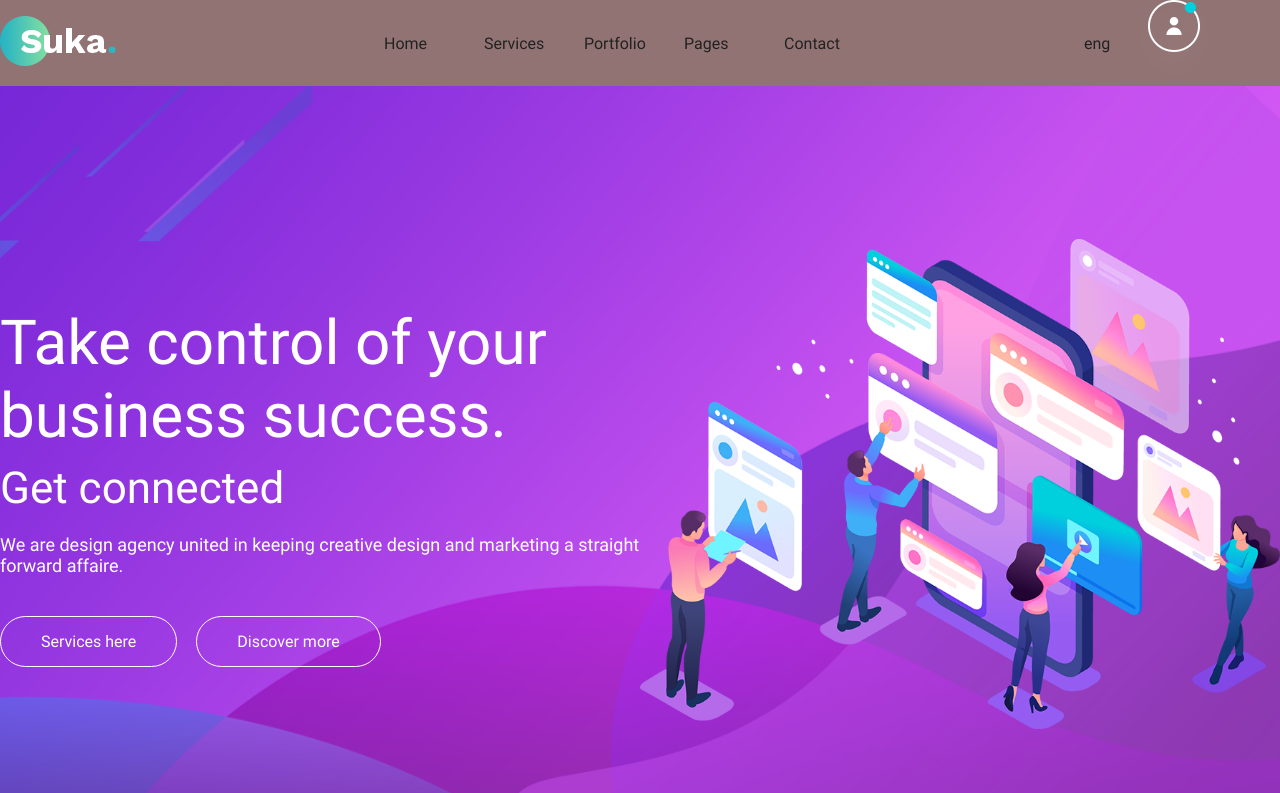
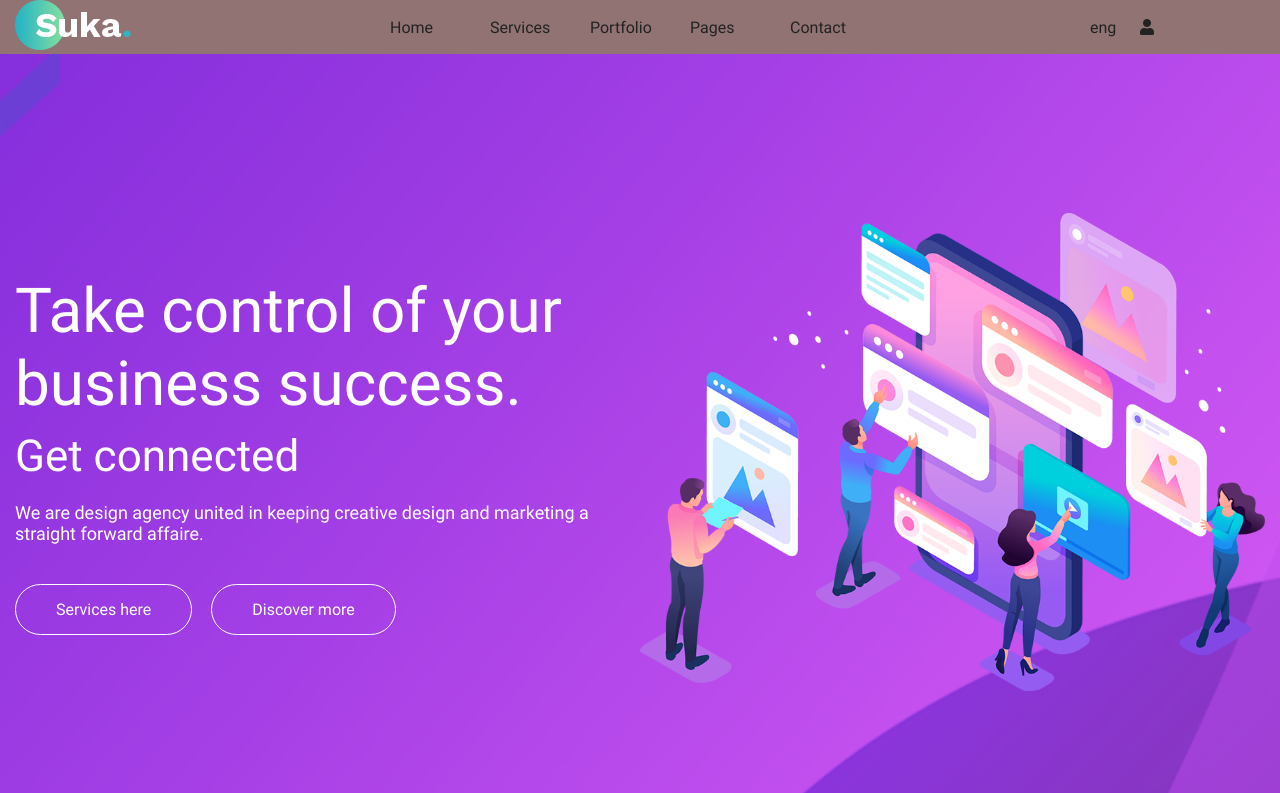
Before and after one commit to 4EPSI/suka, a website: page app/index.html in a window 1280 px wide. Shown: the top 793 px of the page. Drawn offline with Linux system fonts and the light colour scheme.

Commit message:
header  menu

```diff
--- a/app/index.html
+++ b/app/index.html
@@ -37,9 +37,15 @@
 				<a href="#">Portfolio</a>
 				<a href="#">Pages</a>
 				<a href="#">Contact</a>
+
+
+
 				<div>eng</div>
+
+
+
 				<a href="#">
-					<img src="img/top_button.png" alt="img">
+					<i class="fas fa-user"></i>
 				</a>
 
 			</div>
@@ -48,6 +54,7 @@
 
 
 	<main class="main">
+		<div class="home_wrap">
     <div class="container">
         <div class="home">
             <div>
@@ -63,8 +70,6 @@
                 <img src="img/left_top.png" alt="img">
             </div>
         </div>
-</div>
-<div class="container">
         <div class="quality">
             <img src="img/image_here.png" alt="img">
            <div>
@@ -76,6 +81,8 @@
            </div>
         </div>
     </div>
+</div>
+
 	</main>
 	<footer class="footer">
         <div class="container">
--- a/app/scss/_general.scss
+++ b/app/scss/_general.scss
@@ -135,3 +135,9 @@ button, .btn {
 		position: relative;
 	}
 }
+.container {
+	max-width: 1280px;
+	margin: auto;
+	padding-left: 15px;
+	padding-right: 15px;
+}
--- a/app/scss/_home.scss
+++ b/app/scss/_home.scss
@@ -4,10 +4,10 @@
 // 	overflow: hidden;
 // }
 .home {
-	background-image: url(../img/top_fon.png);
-	background-repeat: no-repeat;
-	background-size: cover;
-	background-position: center;
+	// background-image: url(../img/top_fon.png);
+	// background-repeat: no-repeat;
+	// background-size: cover;
+	// background-position: center;
 	position: relative;
 	height: 100vh;
 	display: grid;
@@ -47,8 +47,15 @@
 		&:hover {
 			background: #7fdca2;
 			color: #fff;
-			border: none;
+			// border: none;
+			border: 1px solid #7fdca2;
 		}
+	}
+	&_wrap {
+		background-image: url(../img/top_fon.png);
+		background-repeat: no-repeat;
+		background-size: cover;
+		background-position: center;
 	}
 }
 .quality {
```
Also changed, not shown: app/_header.html (+7 -1 lines), app/_home_content.html (+2 -2 lines), app/css/index.min.css, 1 other file. Lines whose indentation alone changed are shown as unchanged.
